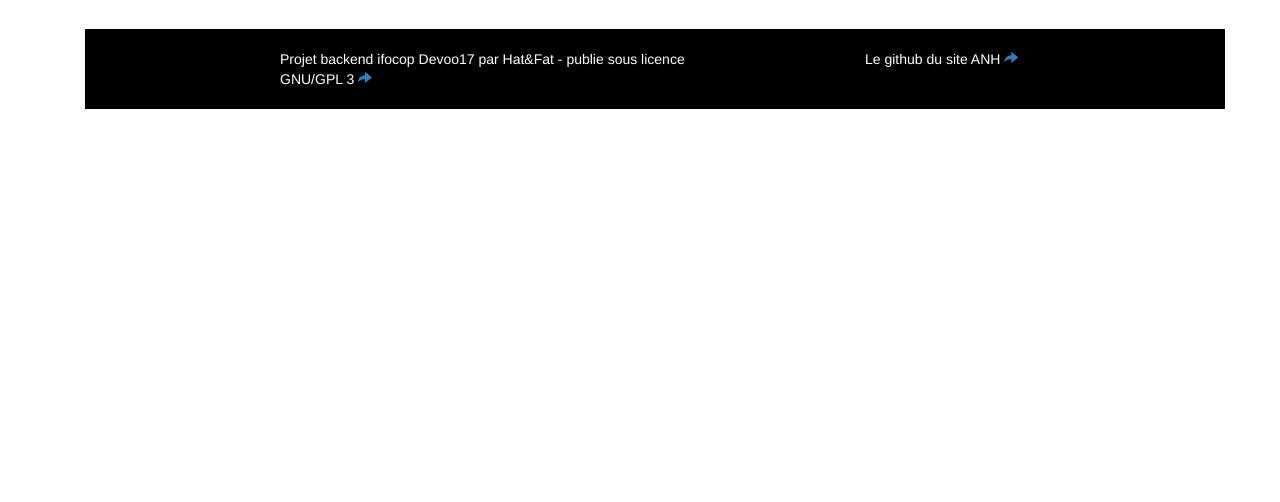
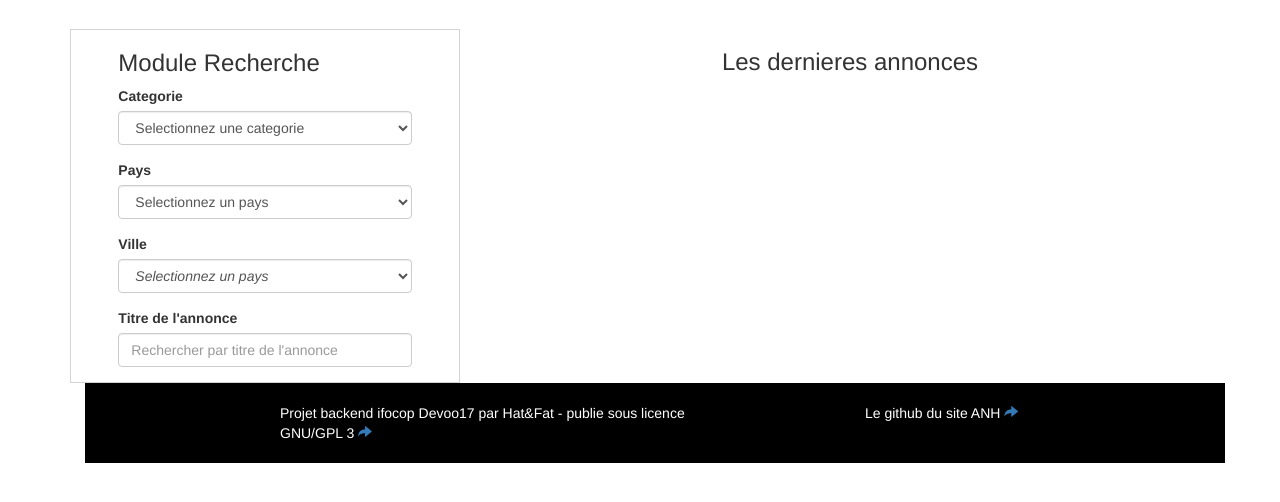
Before and after one commit to tsettset/aNewHope, a PHP site: page /aNewHope/accueil.php in a window 1280 px wide. Shown: the part 51-553 px from the top of the page. Run offline with PHP 8.4, Linux system fonts and the light colour scheme; data comes from the database, SQL or seed files in the repository.

Commit message:
debut boulot sur accueil

```diff
--- a/accueil.php
+++ b/accueil.php
@@ -1,10 +1,106 @@
 <?php
-require_once ('init.inc.php');
-require_once ('fonctions.inc.php');
-require_once ('navbar.php');
+require_once('init.inc.php');
+require_once('fonctions.inc.php');
+require_once('header.inc.php');
+require_once('annonce.fonctions.php');
+require_once('fannonce.fonctions.php');
+require_once('navbar.php');
+
 ?>
 <div class="container">
-</div>
+  <div class="row">
+    <div class="col-xs-4 module_recherche">
+      <form>
+        <div class="row">
+          <div class="col-xs-10 col-xs-offset-1">
+            <h3>Module Recherche</h3>
+          </div>
+          <div class="col-xs-10 col-xs-offset-1">
+            <div class="form-group">
+              <label for="categorie_id">Categorie</label>
+              <select class="form-control" name="categorie_id" id="categorie_id">
+                <?php
+                echo (isset($check['categorie_id'])) ? getListCategoriesOption($check['categorie_id']) : getListCategoriesOption(0);
+                ?>
+              </select>
+            </div>
+          </div>
+          <div class="col-xs-10 col-xs-offset-1">
+            <div class="form-group">
+              <label for="pays">Pays</label>
+              <select class="form-control" name="pays" id="pays">
+                <?php
+                echo (isset($check['pays'])) ? getListPaysOption($check['pays']) : getListPaysOption(0);
+                ?>
+              </select>
+            </div>
+            <div class="form-group">
+              <label for="ville">Ville</label>
+              <div id="ville_select">
+              </div>
+            </div>
+          </div>
+          <div class="col-xs-10 col-xs-offset-1">
+            <div class="form-group">
+              <label for="titre">Titre de l'annonce</label>
+              <input type="text" name="titre" id="titre" class="form-control" placeholder="Rechercher par titre de l'annonce">
+            </div>
+          </div>
+        </div>
+      </form>
+    </div><!--fin module_recherche-->
+
+    <div class="col-xs-8 module_annonces">
+      <div class="row" id="liste_annonces">
+        <div class="col-xs-10 col-xs-offset-1 text-center">
+          <h3>Les dernieres annonces</h3>
+        </div>
+        <div class="col-xs-10 col-xs-offset-1">
+        </div>
+        <div class="col-xs-10 col-xs-offset-1">
+        </div>
+        <div class="col-xs-10 col-xs-offset-1">
+        </div>
+      </div>
+    </div><!--fin module_annonces-->
+
+  </div><!--fin row-->
+</div><!--fin container-->
+
+<script>
+$(document).ready(function(){
+
+  var pays_selected = $('#pays').find(':selected').val();
+  var ville = '<?php echo (isset($check['ville'])) ? $check['ville'] : '0';?>';
+  if (ville == '0'){
+    $('#ville_select').html('<em><select class="form-control"><option>Selectionnez un pays</option></select></em>');
+  }else if (pays_selected) {
+    showVilles();
+  }
+  //on attache un event sur le <select pays> : charger la liste des villes quand on change de pays
+  $('#pays').on('change',function(event){
+    showVilles();
+  });
+
+});// Fin DR
+
+function showVilles(){
+  var ville = '<?php echo (isset($check['ville'])) ? $check['ville'] : '0';?>';
+  var params = 'pays=';
+  var pays_selected = '';
+  pays_selected = $('#pays').find(':selected').val();
+  if (pays_selected){
+    params += pays_selected;
+  }
+  params += '&ville='+ville;
+  $.post('fannonce.ajax.php?action=getvilles', params, function(valeurRetour){
+    if (valeurRetour.valide == 1){
+      $('#ville_select').html(valeurRetour.optionList);
+    }
+  },'json');//fin $.post
+}//fin showVilles
+
+</script>
 <?php
 require_once ('footer.php');
 ?>
--- a/fannonce.fonctions.php
+++ b/fannonce.fonctions.php
@@ -152,7 +152,7 @@ function insertionAnnonce($check, $photos){//Envoi vers la bdd - retourne l'id_a
       return ($annonce['id_annonce']);
     }
 
-    function getAnnonce($id_annonce, $tab){
+    function getAnnonceModif($id_annonce, $tab){
       global $bdd;
       $req_annonce = $bdd->prepare("SELECT * FROM annonce WHERE id_annonce = :id");
       $req_annonce->bindValue(':id', $id_annonce, PDO::PARAM_INT);
--- a/fannonce.php
+++ b/fannonce.php
@@ -31,7 +31,7 @@ if (isset($_GET['action']) && !empty($_GET['action'])){
       if (empty($annonceAModif)){
         $check['valide'] = 0;
       } else {
-        $check = getAnnonce($annonceAModif, $check);
+        $check = getAnnonceModif($annonceAModif, $check);
         if ($check['id_membre'] !== $check['membre_id']) {
           degage();
         }
--- a/style.css
+++ b/style.css
@@ -10,3 +10,8 @@
   border-color: lightgrey;
   border-width: thin;
 }
+.module_recherche{
+  border-style: solid;
+  border-color: lightgrey;
+  border-width: thin;
+}
```
